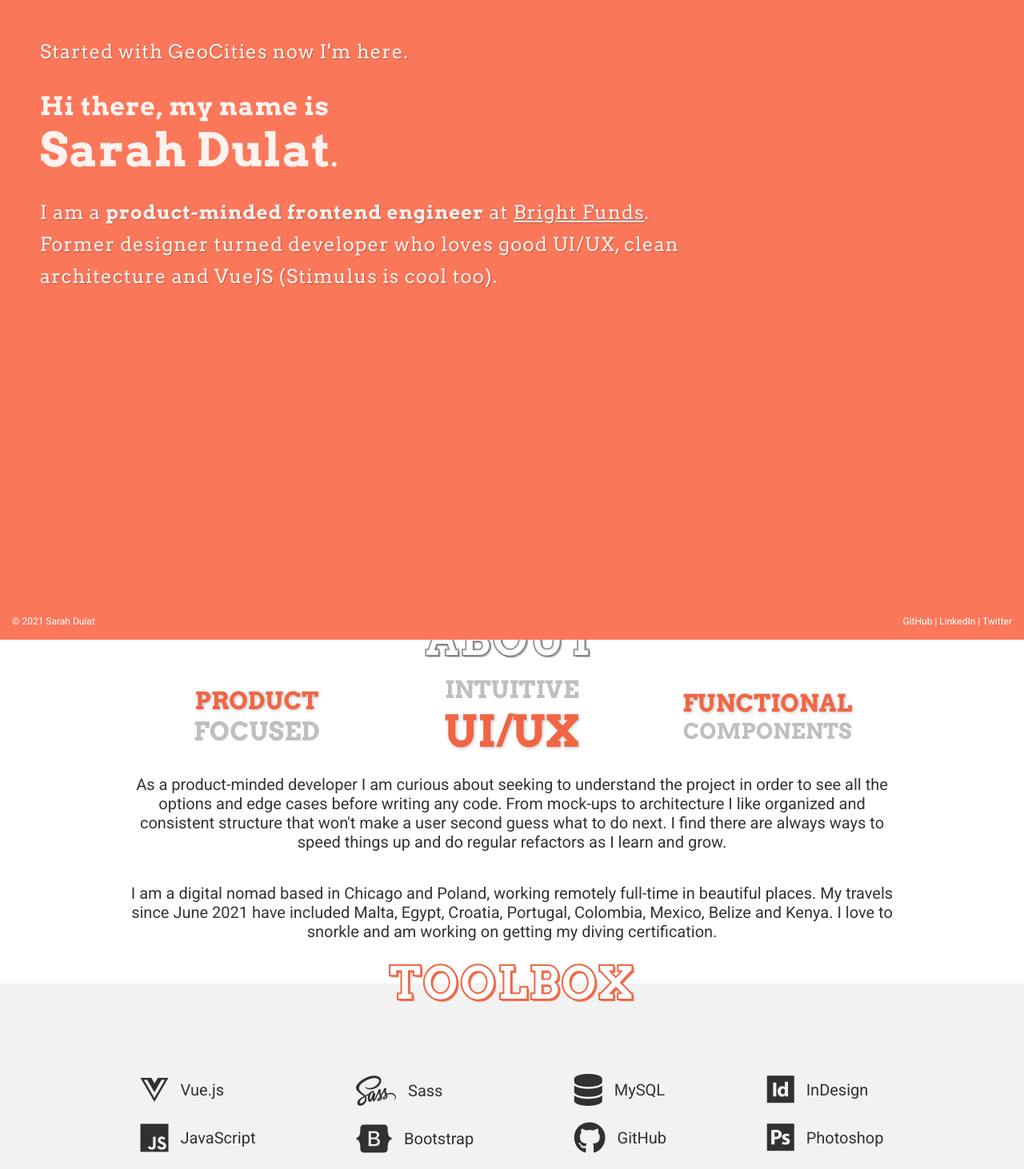
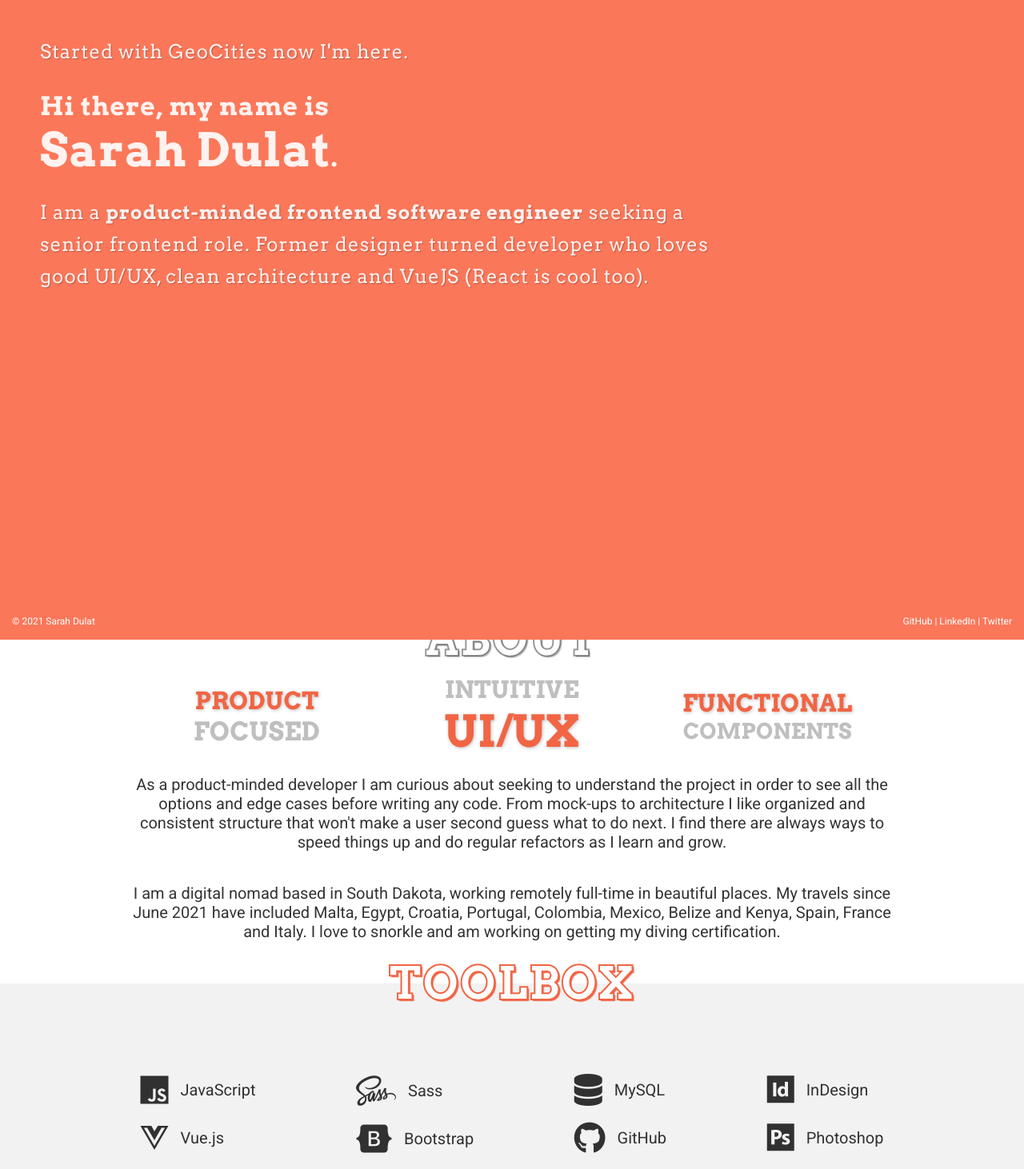
Before and after one commit to sarahdulat/sarah-dulat, a Vue app: page / in a window 1280 px wide. Shown: the top 1462 px of the page at 80% size. Built offline with nearby package versions, Linux system fonts and the light colour scheme.

Commit message:
adding new resume and info

```diff
--- a/src/components/About.vue
+++ b/src/components/About.vue
@@ -24,7 +24,7 @@
                         As a product-minded developer I am curious about seeking to understand the project in order to see all the options and edge cases before writing any code. From mock-ups to architecture I like organized and consistent structure that won't make a user second guess what to do next. I find there are always ways to speed things up and do regular refactors as I learn and grow.
                     </p>
                     <p>
-                        I am a digital nomad based in Chicago and Poland, working remotely full-time in beautiful places. My travels since June 2021 have included Malta, Egypt, Croatia, Portugal, Colombia, Mexico, Belize and Kenya. I love to snorkle and am working on getting my diving certification.
+                        I am a digital nomad based in South Dakota, working remotely full-time in beautiful places. My travels since June 2021 have included Malta, Egypt, Croatia, Portugal, Colombia, Mexico, Belize and Kenya, Spain, France and Italy. I love to snorkle and am working on getting my diving certification.
                     </p>
                 </div>
             </div>
--- a/src/components/Contact.vue
+++ b/src/components/Contact.vue
@@ -15,7 +15,7 @@
                 <div class="column">
                     <h2>Thanks for stopping by.</h2>
                     <p>
-                        Keep in <a href="mailto: sarah@sarahdulat.com" target="_blank">touch</a>, find me on <a href="https://www.linkedin.com/in/sarahdulat/" target="_blank">LinkedIn</a> or take a look at my <a href="/assets/SarahDulat.pdf" target="_blank">resume<i class="fas fa-file-pdf"></i></a>.
+                        Keep in <a href="mailto: hello@sarahdulat.com" target="_blank">touch</a>, find me on <a href="https://www.linkedin.com/in/sarahdulat/" target="_blank">LinkedIn</a> or take a look at my <a href="/assets/SarahDulat-Resume.pdf" target="_blank">resume<i class="fas fa-file-pdf"></i></a>.
                     </p>
                 </div>
             </div>
--- a/src/components/Hero.vue
+++ b/src/components/Hero.vue
@@ -9,7 +9,7 @@
         <span class="name">Sarah Dulat</span>.
       </h1>
       <h2 class="animated hero-fade delay2">
-        I am a <strong>product-minded frontend engineer</strong> at <a href="http://www.brightfunds.org" target="_blank">Bright Funds</a>. Former designer turned developer who loves good UI/UX, clean architecture and VueJS (Stimulus is cool too).
+        I am a <strong>product-minded frontend software engineer</strong> seeking a senior frontend role. Former designer turned developer who loves good UI/UX, clean architecture and VueJS (React is cool too).
       </h2>
     </div>
   </div>
--- a/src/components/Skills.vue
+++ b/src/components/Skills.vue
@@ -6,8 +6,8 @@
         <div class="container">
             <div class="row">
                 <div class="column">
+                    <div class="skill"><i class="fab fa-2x fa-js"></i> JavaScript</div>
                     <div class="skill"><i class="fab fa-2x fa-vuejs"></i> Vue.js</div>
-                    <div class="skill"><i class="fab fa-2x fa-js"></i> JavaScript</div>
                     <div class="skill"><i class="fa fa-2x fa-gem"></i> Ruby</div>
                 </div>
                 <div class="column">
```
Also changed, not shown: 2 other files (tests, documents, lock files or other folders).
